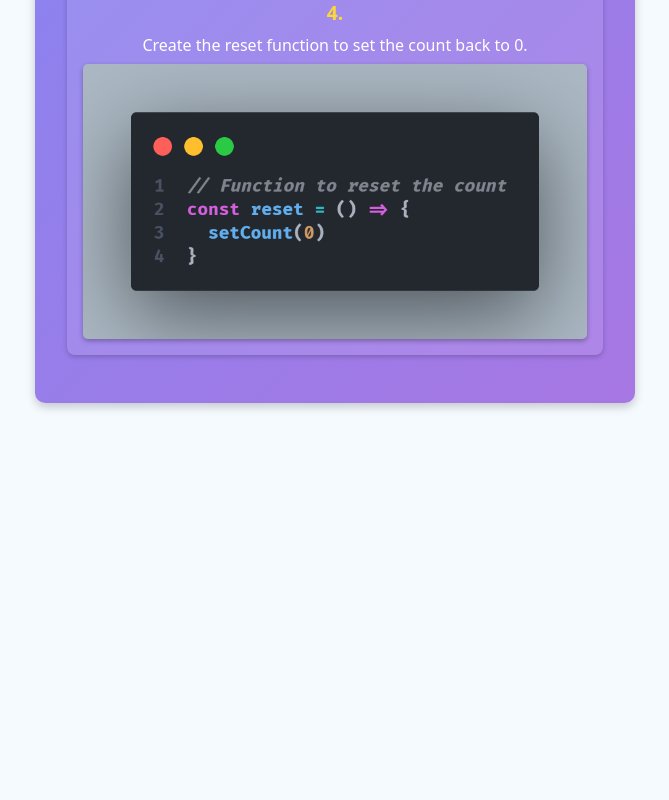
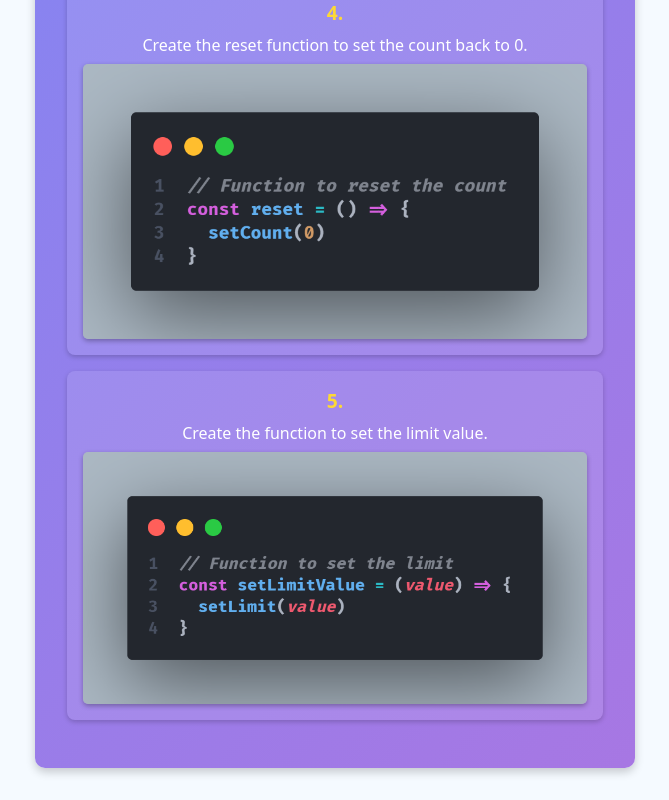
Before and after one commit to Espadv69/useState-Intermediate, a React (Vite) app in the folder LimitedCounter/: page / in a window 1280 px wide. Shown: the part 1548-2348 px from the top of the page, without its empty margins (305-974 px from the left). Before the commit the page ends 1983 px from the top, so only its background shows below. Built offline with nearby package versions, Linux system fonts and the light colour scheme; the HTML template or start-up script is replaced by a standard one.

Commit message:
Add fifth step to Explanation component for set limit function details

```diff
--- a/LimitedCounter/src/components/Explanation/Explanation.jsx
+++ b/LimitedCounter/src/components/Explanation/Explanation.jsx
@@ -32,6 +32,13 @@ const Explanation = () => {
           imgUrl="/images/resetFunction.png"
           imgAlt="Code snippet showing the reset function."
         />
+
+        <LiExplanation
+          stepNumber={5}
+          description="Create the function to set the limit value."
+          imgUrl="/images/setLimitFunction.png"
+          imgAlt="Code snippet showing the function to set the limit value."
+        />
       </ol>
     </section>
   )
```
